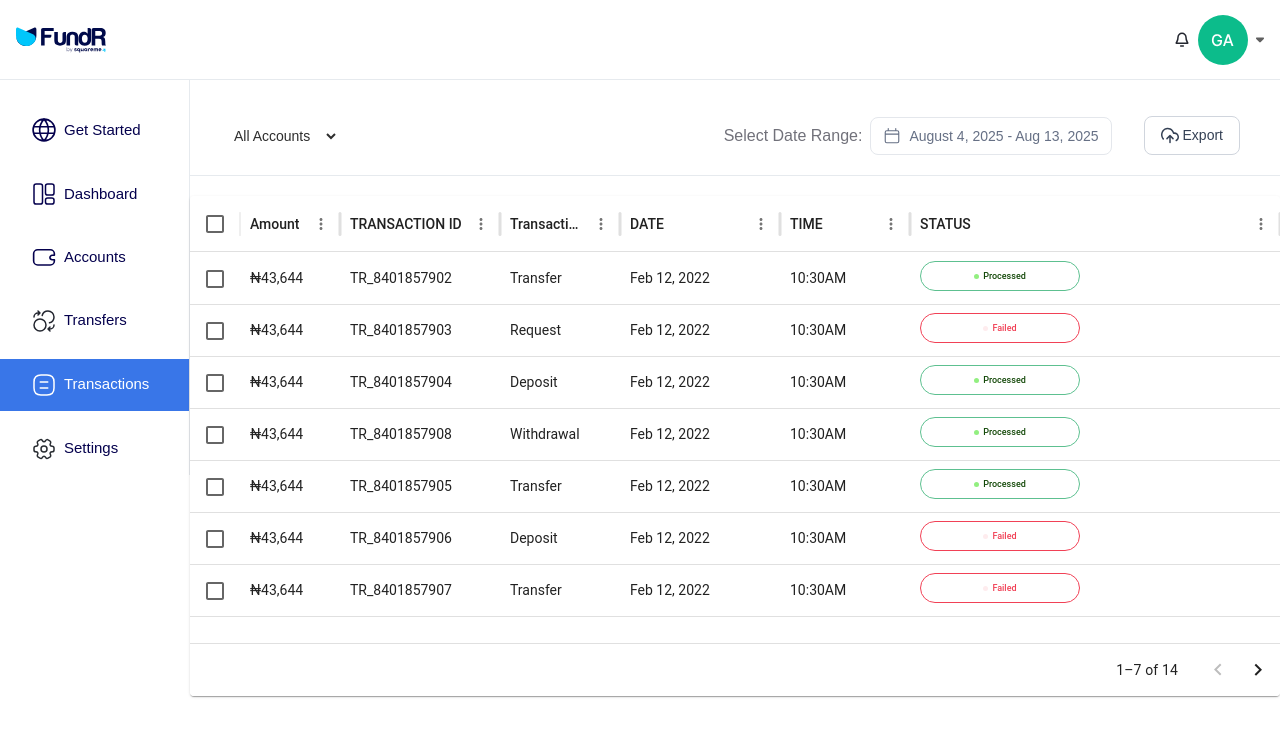
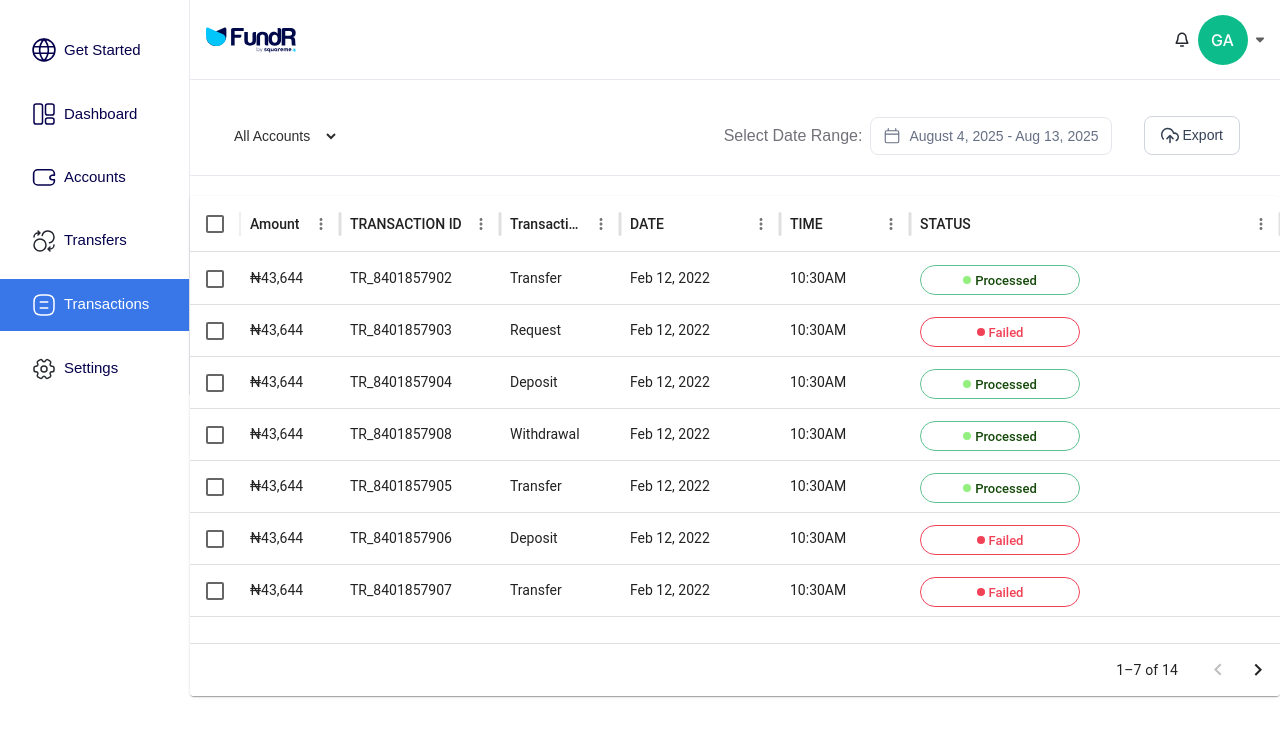
Before and after one commit to emmanuelomejua/fundr, a Next.js app: page /transactions in a window 1280 px wide. Shown: the top 736 px of the page. Built offline with nearby package versions, Linux system fonts and the light colour scheme.

Commit message:
code refactoring and design wrap-up

```diff
--- a/src/app/layout.tsx
+++ b/src/app/layout.tsx
@@ -30,7 +30,7 @@ export default function RootLayout({
         className={`${geistSans.variable} ${geistMono.variable} antialiased`}
       >
         <div className="max-w-[1440px] w-full h-full flex flex-col">
-          <Navbar/>
+
           <div className="flex h-full">
           <Sidebar/>
           {children}
--- a/src/app/page.tsx
+++ b/src/app/page.tsx
@@ -1,3 +1,4 @@
+import Navbar from "@/components/Navbar";
 import Chart from "@/modules/chart/ChartModule";
 import OnlinePayment from "@/modules/OnlinePayment";
 import Widget from "@/modules/Widget";
@@ -5,6 +6,8 @@ import Widget from "@/modules/Widget";
 
 export default function Home() {
   return (
+    <div className="flex flex-col w-full">
+    <Navbar/>
     <div className="bg-[#fff] md:bg-[#fafafa] flex flex-col gap-3  w-full">
       <OnlinePayment/>
       <div className="font-sans p-4 md:p-8">
@@ -12,6 +15,7 @@ export default function Home() {
           <Chart/>
       </div>
     </div>
+    </div>
 
   );
 }
--- a/src/app/transactions/page.tsx
+++ b/src/app/transactions/page.tsx
@@ -1,16 +1,21 @@
+import Navbar from '@/components/Navbar';
 import Card from '@/modules/transactions/Card';
 import HeroSection from '@/modules/transactions/HeroSection';
 import DataTable from '@/modules/transactions/TableComponent';
+import TransNavbar from '@/modules/transactions/TransNavbar';
 import React from 'react'
 
 const Transactions = () => {
   return (
-    <div className='h-full w-full px-5 md:px-0'>
-      <HeroSection/>
-      <h4 className='inline-block lg:hidden mt-8 text-[#111827] font-[600] text-[17px] leading-[150%]'>Transactions</h4>
-      <Card/>
-      <Card/>
-      <DataTable/>
+    <div className="w-full">
+      <TransNavbar/>
+      <div className='h-full w-full px-5 lg:px-0'>
+        <HeroSection/>
+        <h4 className='inline-block lg:hidden mt-8 text-[#111827] font-[600] text-[17px] leading-[150%]'>Transactions</h4>
+        <Card/>
+        <Card/>
+        <DataTable/>
+      </div>
     </div>
   )
 }
--- a/src/components/Navbar.tsx
+++ b/src/components/Navbar.tsx
@@ -2,8 +2,9 @@ import Image from 'next/image';
 import React from 'react'
 
 const Navbar = () => {
+
   return (
-    <div className='h-[80px] border-b-1 border-[#E6EAEE]'>
+    <div className='h-[80px] border-b-1 border-[#E6EAEE] w-full'>
         <div className="w-full h-full flex items-center justify-between px-4">
             <Image src='/icons/menu.svg' alt='Menu' height={24} width={24} className='md:hidden'/>
             <Image src='/icons/logo.svg' alt='Logo'height={25} width={90} />
--- a/src/modules/transactions/HeroSection.tsx
+++ b/src/modules/transactions/HeroSection.tsx
@@ -33,8 +33,8 @@ const HeroSection = () => {
         </div>
 
         <div className="flex md:hidden items-center w-full justify-between">
-            <span className="text-[#71717A] text-[16px] font-[500] leading-[100%]">Select Date Range:</span>
-            <span className="">Date</span>
+            <span className="text-[#71717A] text-[13px] font-[500] leading-[100%]">Select Date Range:</span>
+            <DateRangePicker/>
         </div>
     </section>
   )
--- a/src/modules/transactions/TableComponent.tsx
+++ b/src/modules/transactions/TableComponent.tsx
@@ -26,9 +26,9 @@ const columns: GridColDef[] = [
     flex: 1,
     sortable: false,
     renderCell: (params) => (
-        <div className={`flex items-center justify-center gap-1 rounded-2xl border-1 ${params.value === 'Processed' ? 'border-[#5DC090] ': 'border-[#F14156]'} w-[160px] h-[30px] mt-2`}>
-            <div className={`w-[5px] h-[5px] rounded-2xl ${params.value === 'Processed' ? 'bg-[#92EF80]': 'bg-[#FEECEE]'}`}/>
-            <span className={`${params.value === 'Processed' ? 'text-[#144909]': 'text-[#F14156]'} text-[9px] font-[500]`}> {params.value}</span>
+        <div className={`flex items-center justify-center gap-1 rounded-2xl border-1 ${params.value === 'Processed' ? 'border-[#5DC090] ': 'border-[#F14156]'} w-[160px] h-[30px] mt-3`}>
+            <div className={`w-[8px] h-[8px] rounded-2xl ${params.value === 'Processed' ? 'bg-[#92EF80]': 'bg-[#F14156]'}`}/>
+            <span className={`${params.value === 'Processed' ? 'text-[#144909]': 'text-[#F14156]'} text-[13px] font-[500]`}> {params.value}</span>
         </div>
     )
   },
--- /dev/null
+++ b/src/modules/transactions/TransNavbar.tsx
@@ -0,0 +1,23 @@
+import Navbar from '@/components/Navbar';
+import Image from 'next/image';
+import Link from 'next/link';
+import React from 'react'
+
+const TransNavbar = () => {
+  return (
+    <>
+        <div className="max-w-[1440px] w-full hidden md:flex">
+            <Navbar/>
+        </div>
+        <div className="flex items-center gap-2 px-4 py-2 h-[90px] border-b-1 border-[#E6EAEE] md:hidden">
+            <Link href='/'>
+                <Image src='/icons/arrow-left.svg' alt='' width={24} height={24} />
+            </Link>
+            <h2 className='text-[#000000] font-[600] text-[15px] leading-[150%]'>Transactions</h2>
+        </div>
+
+    </>
+  )
+}
+
+export default TransNavbar;
```
Also changed, not shown: public/icons/arrow-left.svg (added).
